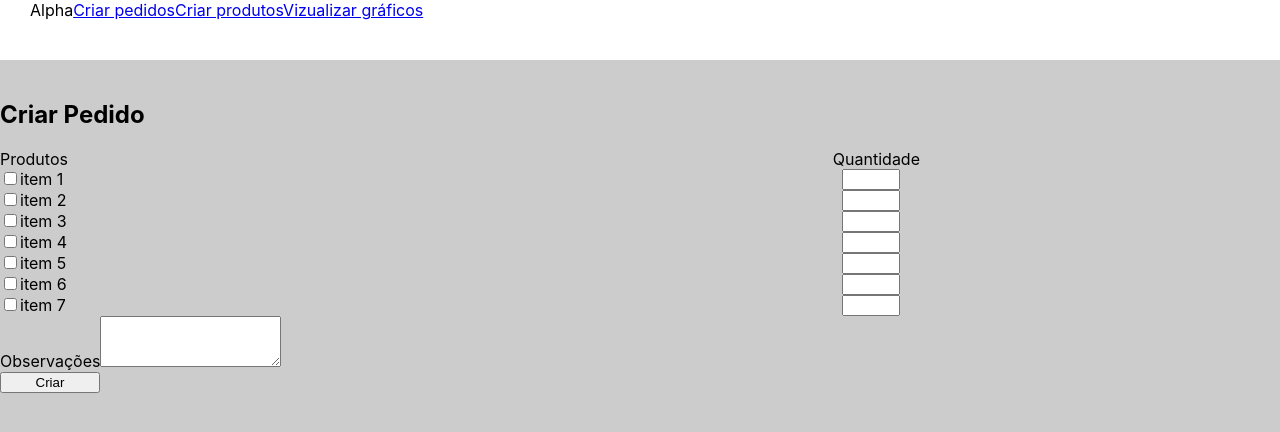
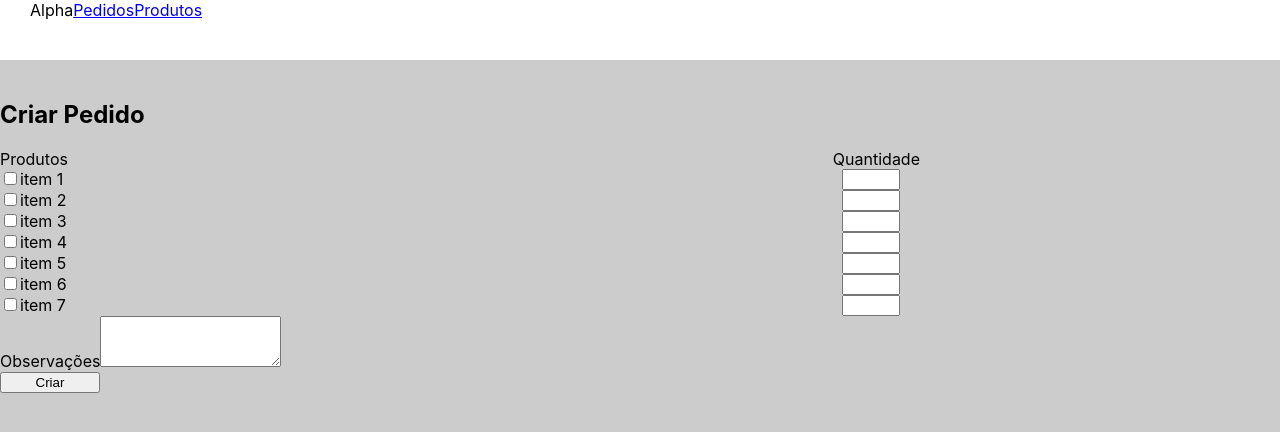
Before and after one commit to brenosmaia/Alpha, a React (Create React App) app: page /homeadm in a window 1280 px wide. Shown: the top 432 px of the page. Built offline with nearby package versions, Linux system fonts and the light colour scheme.

Commit message:
mudanças de nomes de navbar

```diff
--- a/src/pages/Home.js
+++ b/src/pages/Home.js
@@ -60,7 +60,7 @@ export default function Home() {
           <Navbar.Brand onClick={(e) => navigateToHome(e)}>Alpha</Navbar.Brand>
           <Nav className="me-auto">
             <Nav.Link onClick={(e) => navigateToHome(e)}>
-              Visualizar pedidos
+              Pedidos
             </Nav.Link>
             <Nav.Link onClick={(e) => navigateToOrders(e)}>
               Criar pedidos
--- a/src/pages/HomeAdm.js
+++ b/src/pages/HomeAdm.js
@@ -58,9 +58,8 @@ export default function HomeAdm() {
         <div style={{ display: "flex" }}>
           <Navbar.Brand onClick={e => navigateToHome(e)}>Alpha</Navbar.Brand>
           <Nav className="me-auto">
-            <Nav.Link onClick={e => navigateToHome(e)}>Criar pedidos</Nav.Link>
-            <Nav.Link onClick={e => navigateToProducts(e)}>Criar produtos</Nav.Link>
-            <Nav.Link onClick={e => navigateToGraph(e)}>Vizualizar gráficos</Nav.Link>
+            <Nav.Link onClick={e => navigateToHome(e)}>Pedidos</Nav.Link>
+            <Nav.Link onClick={e => navigateToProducts(e)}>Produtos</Nav.Link>
           </Nav>
         </div>
       </Navbar>
```
